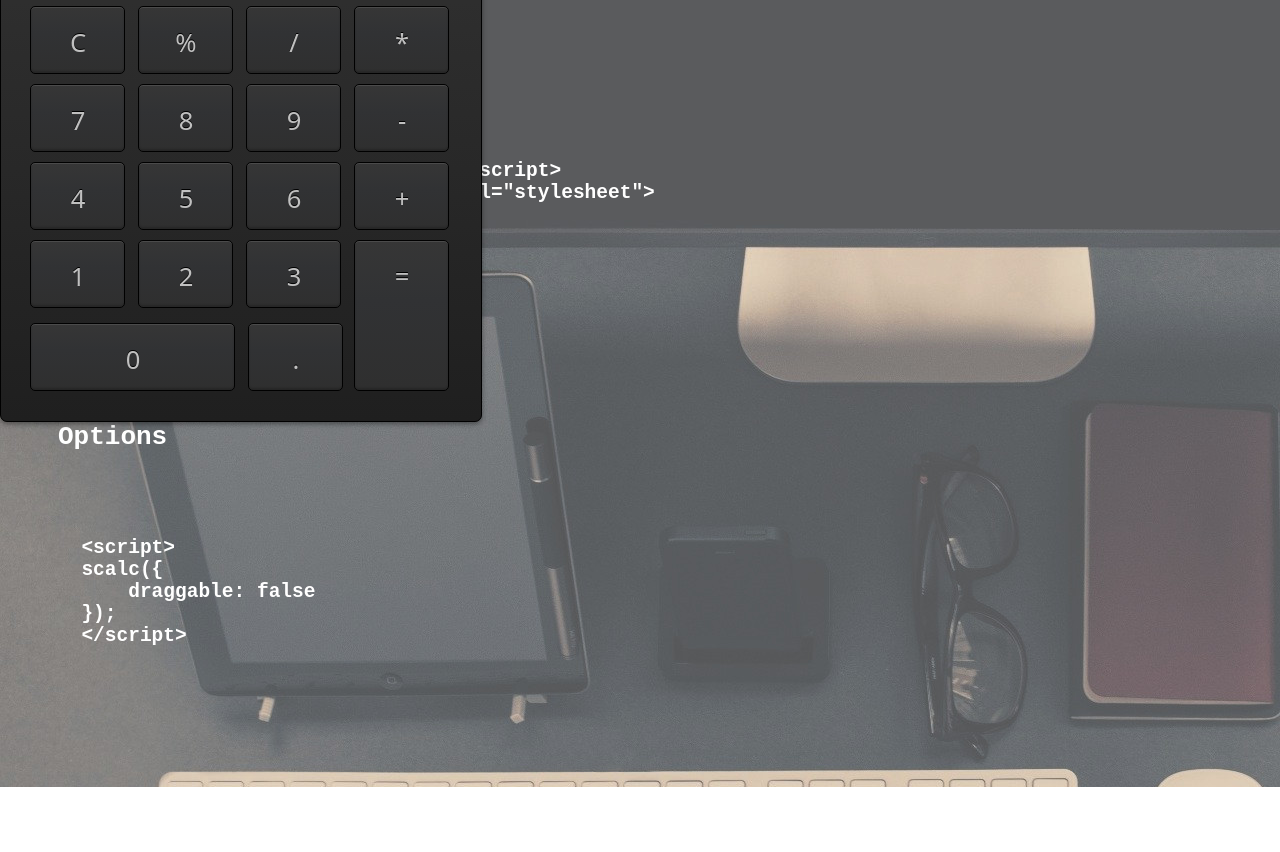
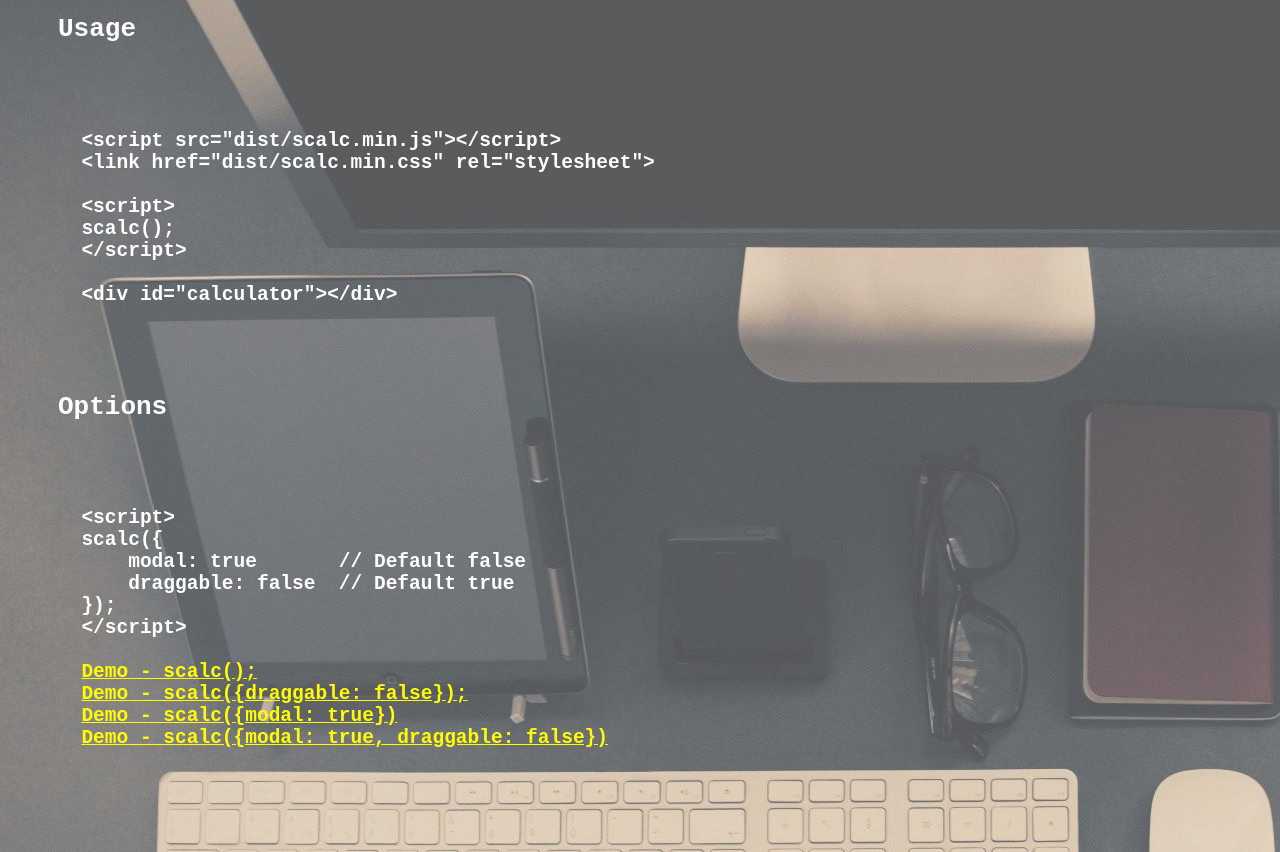
Before and after one commit to LS-Git0/Scalc.js, a plain HTML site: page index.html in a window 1280 px wide. Shown: the part 140-992 px from the top of the page. Before the commit the page ends 927 px from the top, so only its background shows below. Drawn offline with Linux system fonts and the light colour scheme.

Commit message:
Update index.html

```diff
--- a/index.html
+++ b/index.html
@@ -17,10 +17,15 @@
     <style>
     body {
       background-image: url("img/bg.jpg");
+      background-repeat: no-repeat;
+      background-attachment: fixed;
       color: white;
     }
     pre {
       margin: 50px;
+    }
+    a {
+      color: yellow;
     }
     .logo {
       border: 0;
@@ -32,17 +37,11 @@
 </head>
 <body>
 
-<script>
-scalc();
-</script>
-
 <div id="calculator"></div>
 
 <pre>
-
   <img src="img/scalc.png" class="logo">
   Calculator
-
   <h1>Usage</h1>
   <h2>
   &lt;script src="dist/scalc.min.js">&lt;/script&gt;
@@ -58,12 +57,16 @@ scalc();
   <h2>
   &lt;script&gt;
   scalc({
-      draggable: false
+      modal: true       // Default false
+      draggable: false  // Default true
   });
   &lt;/script&gt;
 
+  <a href="#" onclick="javascript:scalc(); return false">Demo - scalc();</a>
+  <a href="#" onclick="javascript:scalc({draggable: false}); return false">Demo - scalc({draggable: false});</a>
+  <a href="#" onclick="javascript:scalc({modal: true}); return false">Demo - scalc({modal: true})</a>
+  <a href="#" onclick="javascript:scalc({modal: true, draggable: false}); return false">Demo - scalc({modal: true, draggable: false})</a>
   </h2>
-
 </pre>
 
 </body>
```
